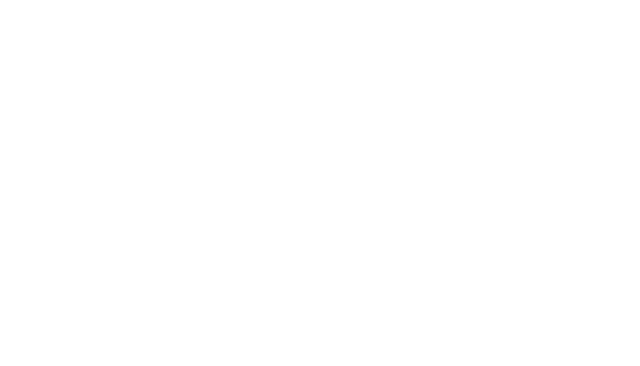
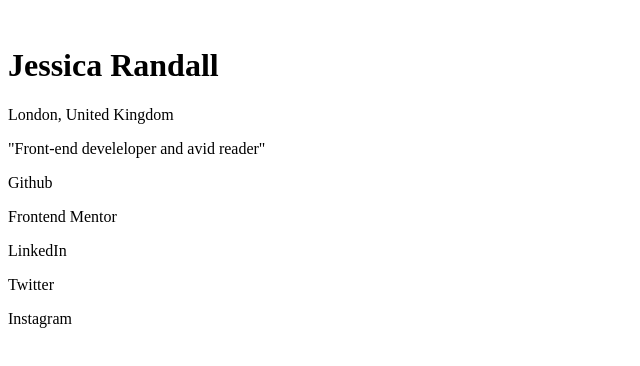
Before and after one commit to thomasthomsen16/Social-links-profile, a plain HTML site: page index.html in a window 1280 px wide. Shown: the whole page, without its empty margins (0-640 px from the left). Drawn offline with Linux system fonts and the light colour scheme.

Commit message:
Setup skeleton html

```diff
--- a/index.html
+++ b/index.html
@@ -1,12 +1,24 @@
 <!DOCTYPE html>
 <html lang="en">
+
 <head>
     <meta charset="UTF-8">
     <meta name="viewport" content="width=device-width, initial-scale=1.0">
-    <link rel="stylesheet" href="styles.css">
+    <link rel="stylesheet" href="styles.css⁄">
     <title>Social links profile</title>
 </head>
+
 <body>
+    <img src="" alt="">
+    <h1>Jessica Randall</h1>
+    <p>London, United Kingdom</p>
+    <p>"Front-end develeloper and avid reader"</p>
+    <p>Github</p>
+    <p>Frontend Mentor</p>
+    <p>LinkedIn</p>
+    <p>Twitter</p>
+    <p>Instagram</p>
     <script src="main.js"></script>
 </body>
+
 </html>
```
